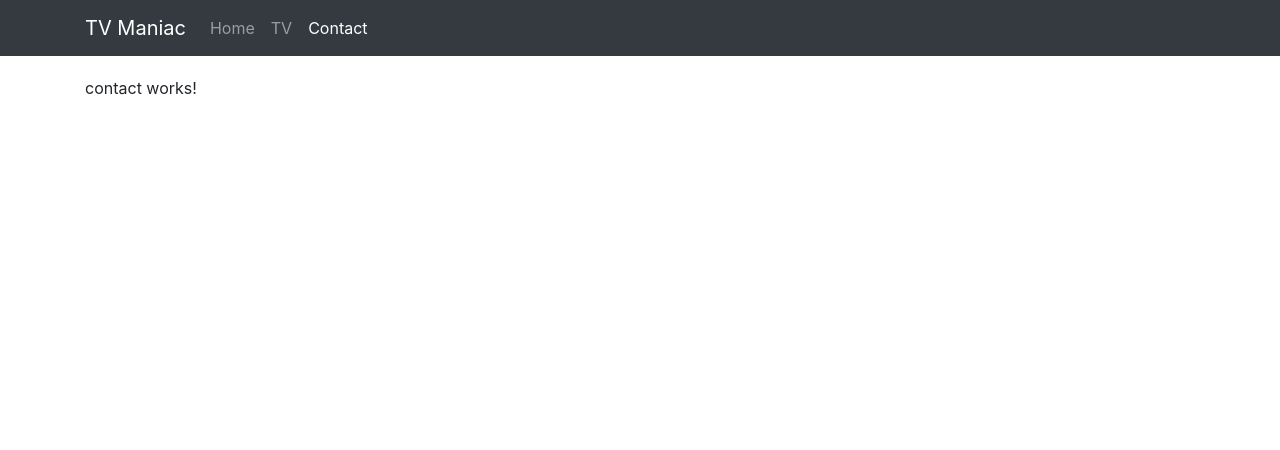
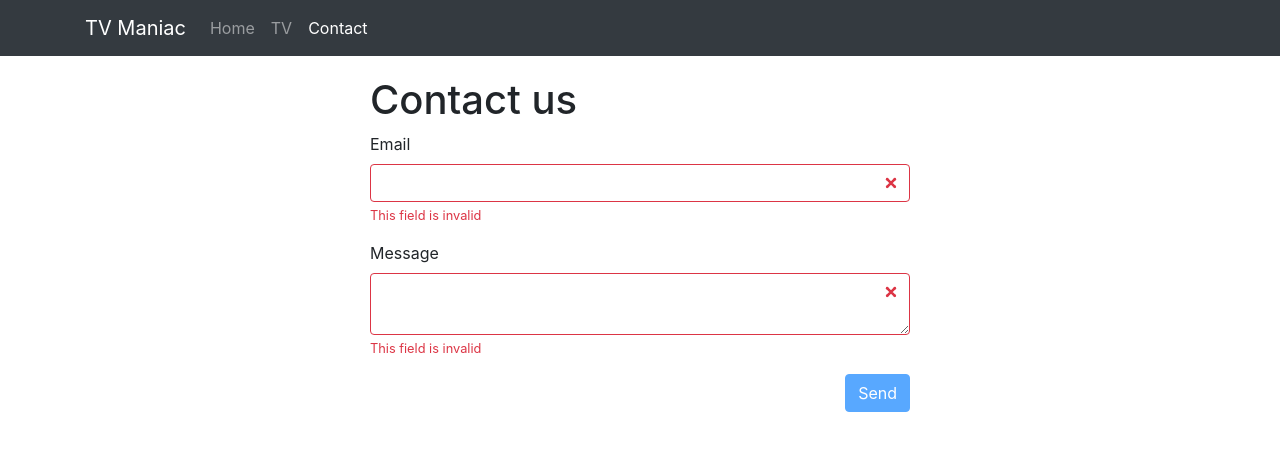
Before and after one commit to pakosel/tv-maniac, an Angular app: page /contact in a window 1280 px wide. Shown: the top 450 px of the page. Built offline with nearby package versions, Linux system fonts and the light colour scheme.

Commit message:
Ex. 33 - Create Contact form with model and bind form fields with model fields using ngModel

```diff
--- a/src/app/pages/contact/contact.component.html
+++ b/src/app/pages/contact/contact.component.html
@@ -1,3 +1,16 @@
-<p>
-  contact works!
-</p>
+<div class="row">
+  <form class="col-md-6 offset-md-3">
+    <h1>Contact us</h1>
+    <div class="form-group">
+      <label for="email">Email</label>
+      <input [(ngModel)]="contact.email" name="email" id="email" type="email" class="form-control is-invalid">
+      <div class="invalid-feedback">This field is invalid</div>
+    </div>
+    <div class="form-group">
+      <label for="message">Message</label>
+      <textarea [(ngModel)]="contact.message" name="message" id="message" class="form-control is-invalid"></textarea>
+      <div class="invalid-feedback">This field is invalid</div>
+    </div>
+    <button disabled class="btn btn-primary float-right">Send</button>
+  </form>
+</div>
--- a/src/app/pages/contact/contact.component.ts
+++ b/src/app/pages/contact/contact.component.ts
@@ -7,6 +7,10 @@ import { Component, OnInit } from '@angular/core';
 })
 export class ContactComponent implements OnInit {
 
+  contact = {
+    email: '',
+    message: ''
+  }
   constructor() { }
 
   ngOnInit() {
--- a/src/app/pages/pages.module.ts
+++ b/src/app/pages/pages.module.ts
@@ -1,10 +1,12 @@
 import { NgModule } from '@angular/core';
 import { CommonModule } from '@angular/common';
 import { ContactComponent } from './contact/contact.component';
+import {FormsModule} from '@angular/forms';
 
 @NgModule({
   imports: [
-    CommonModule
+    CommonModule,
+    FormsModule
   ],
   declarations: [ContactComponent]
 })
```
